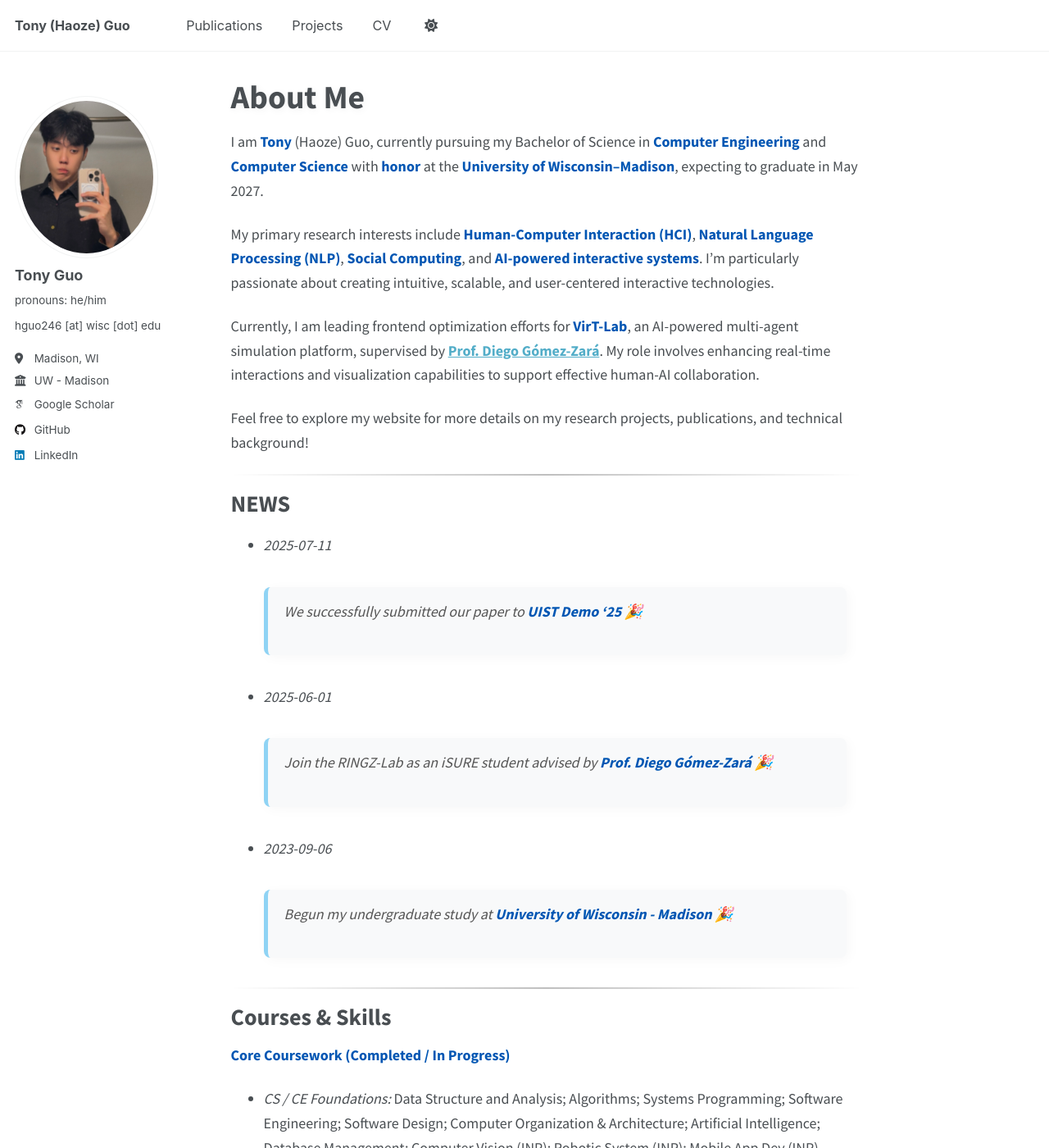
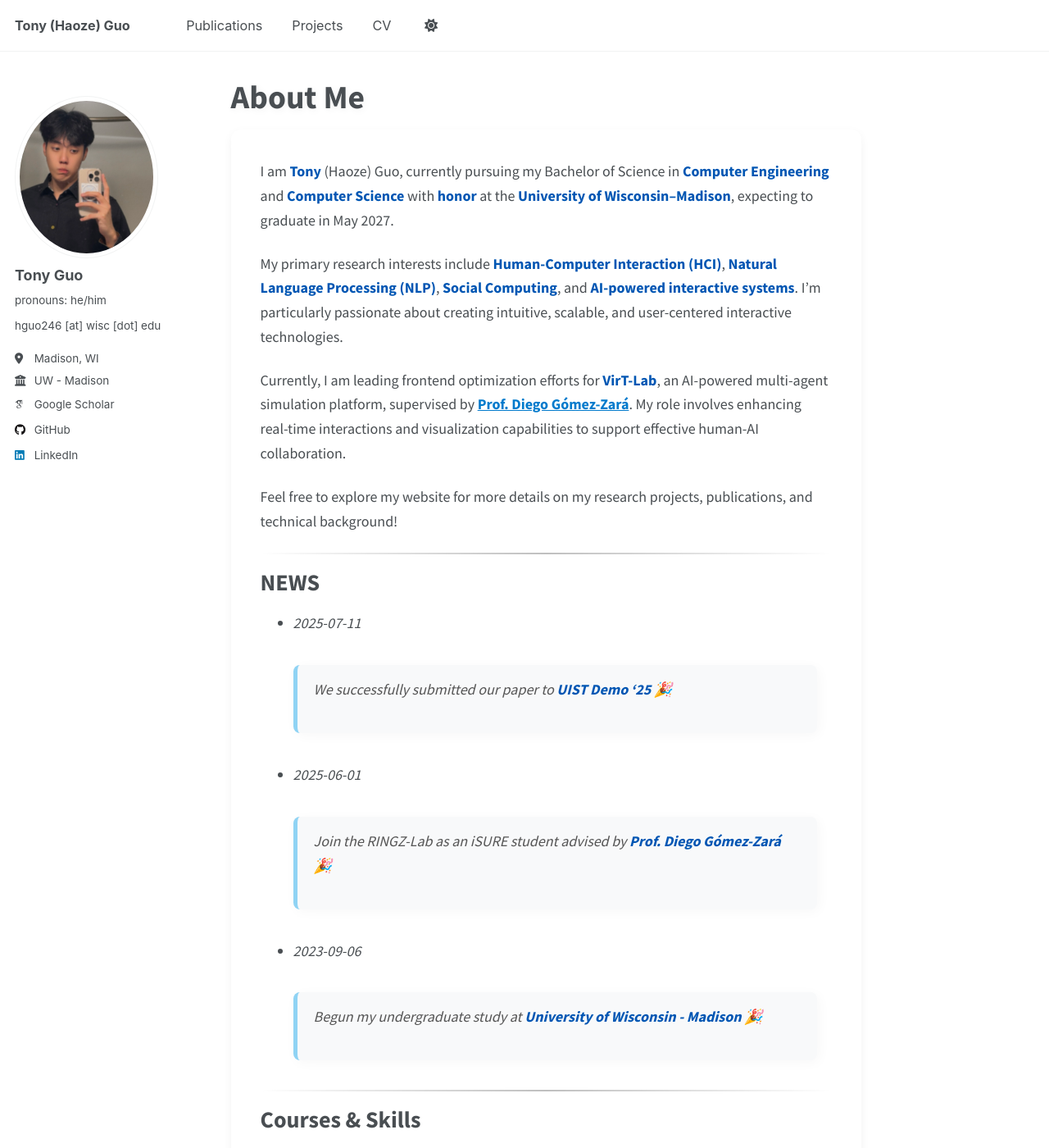
Before and after one commit to TonyGuo30/TonyGuo.github.io, a Jekyll site: the page built from _pages/about.md, in a window 1280 px wide and 1400 px high. Shown: the whole window at 82% size. Built offline with Jekyll 4.4.1, drawn with Linux system fonts in a browser that asks for light colours; some web fonts are replaced; a script that is not in the unit is left out.

Commit message:
Update _custom.scss

```diff
--- a/_sass/_custom.scss
+++ b/_sass/_custom.scss
@@ -49,3 +49,26 @@
   font-style: italic;
   color: #555;
 }
+
+/* 1. Smooth Scrolling for Anchor Links */
+html {
+  scroll-behavior: smooth;
+}
+
+/* 2. Link Hover Enhancements */
+a {
+  transition: color 0.3s ease;
+  color: #007acc;
+}
+a:hover {
+  color: #0056b3;
+  text-decoration: underline;
+}
+
+/* 3. Subtle Elevation for Page Content Area */
+.page__content {
+  background: #fff;
+  padding: 2rem;
+  border-radius: 12px;
+  box-shadow: 0 4px 12px rgba(0,0,0,0.05);
+}
```
